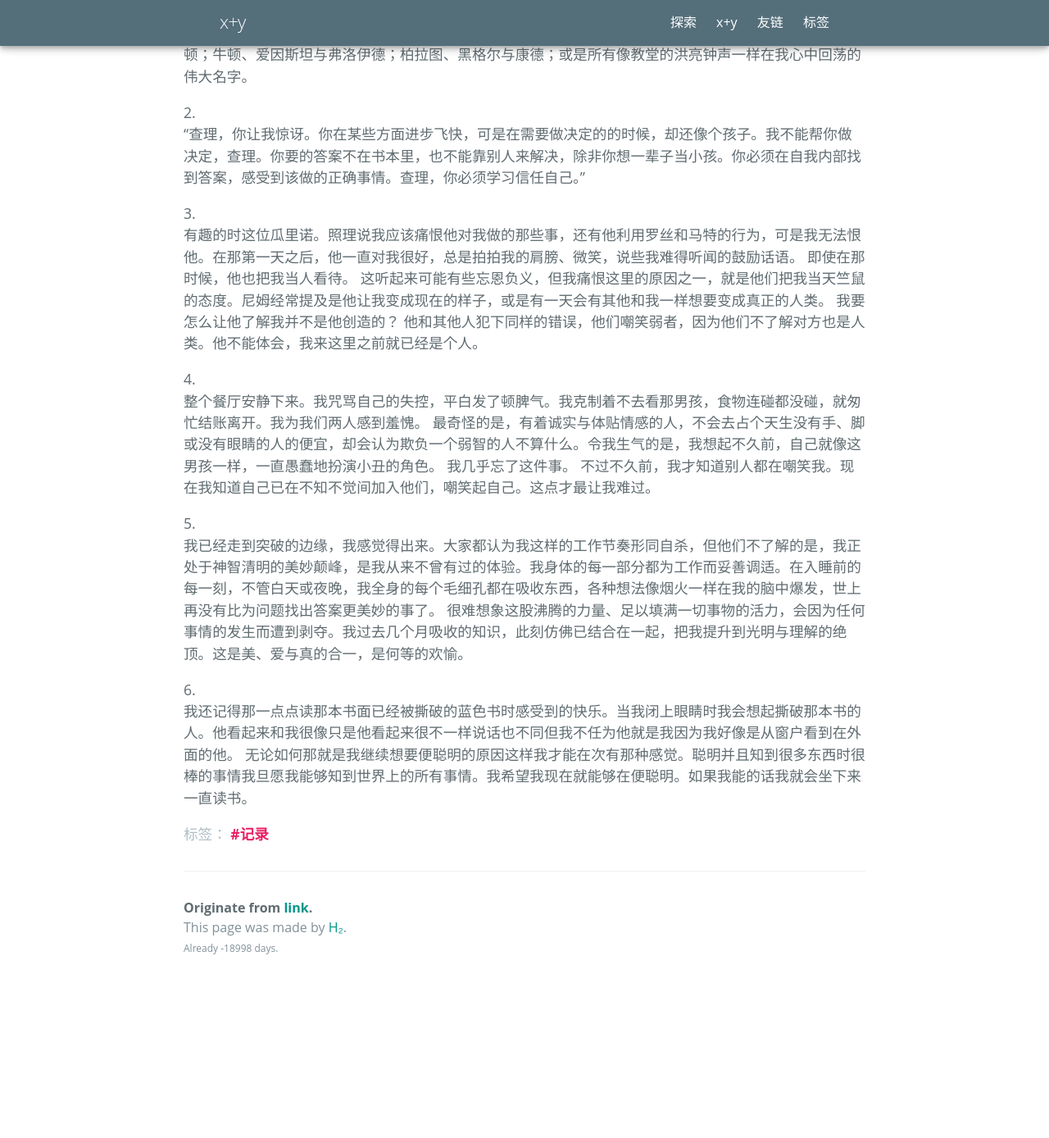
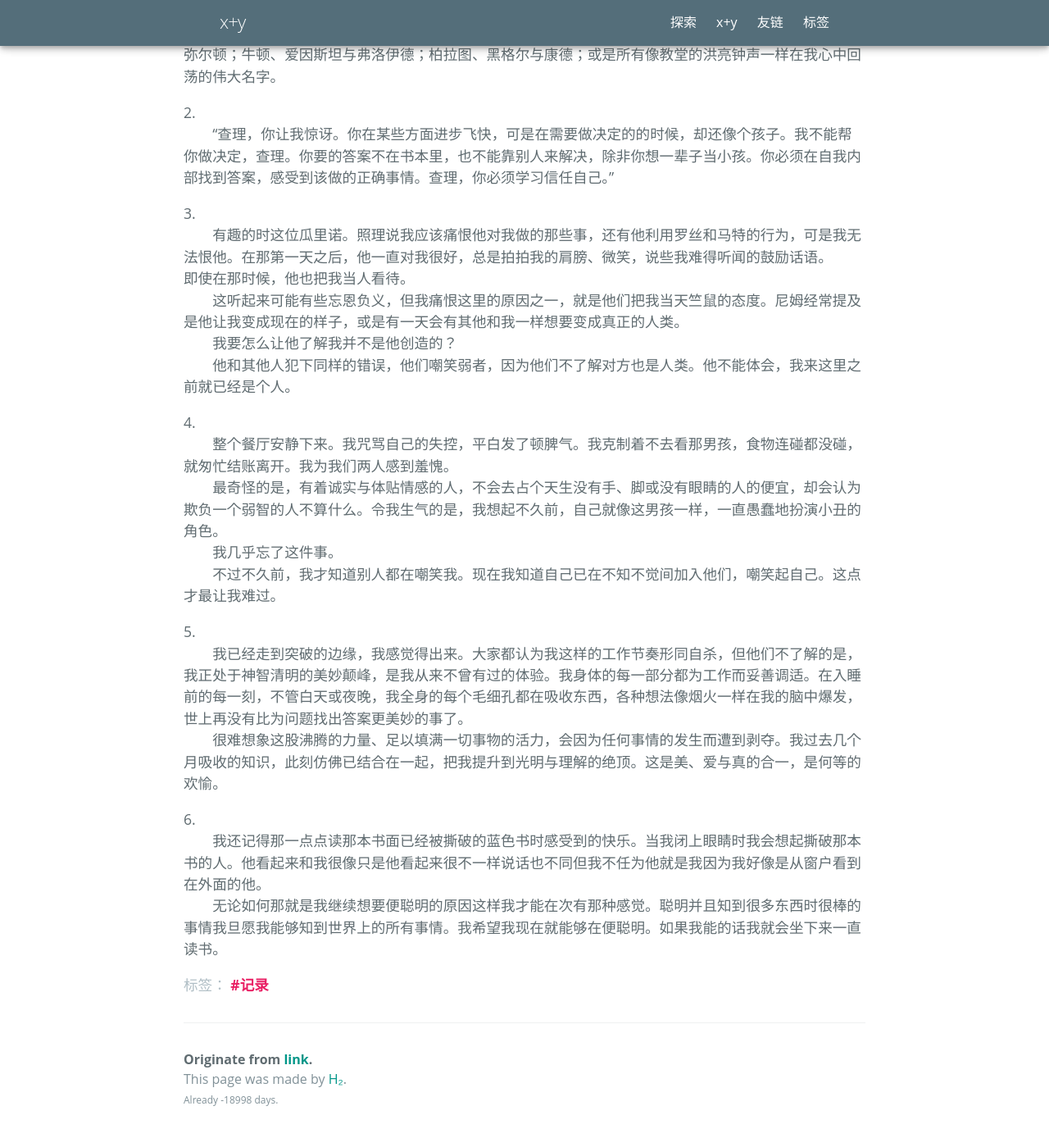
Before and after one commit to xplusy44/xplusy44.github.io, a Jekyll site: the page built from _posts/2022-1-23-献给阿尔吉侬的花束.md, in a window 1280 px wide and 1400 px high, scrolled down 712 px. Shown: the top 1388 px of the window at 82% size. Built offline with Jekyll 4.4.1, drawn with Linux system fonts in a browser that asks for light colours; some web fonts are replaced; before the commit the page ends 1927 px from its top, so only the background shows below that.

```diff
--- a/_posts/2022-1-23-献给阿尔吉侬的花束.md
+++ b/_posts/2022-1-23-献给阿尔吉侬的花束.md
@@ -7,28 +7,28 @@ tags: 记录
 前几天读了《献给阿尔吉侬的花束》，有很多感触很深的片段。没想到自己竟然情不自禁地拍下了这么多照片。我打算把这些触动我的片段转移到这里，当然，触动我的不止于此。不过，姑且把我手机里留存下来的东西搬运到这里吧。
 
 1.<br/>
-我知道做完实验室的事情后，不应该在学院附近继续逗留，但看到年轻男女带着书本进进出出，听到他们谈课堂上学到的东西，会让我兴奋。我很希望能和他们在波尔校区的餐馆中坐下来喝咖啡、聊天，一起争论政治、想法与书本上的问题。听他们谈论诗、科学与哲学，是很让人兴奋的事，不管谈论的是莎士比亚与弥尔顿；牛顿、爱因斯坦与弗洛伊德；柏拉图、黑格尔与康德；或是所有像教堂的洪亮钟声一样在我心中回荡的伟大名字。
+&emsp;&emsp;我知道做完实验室的事情后，不应该在学院附近继续逗留，但看到年轻男女带着书本进进出出，听到他们谈课堂上学到的东西，会让我兴奋。我很希望能和他们在波尔校区的餐馆中坐下来喝咖啡、聊天，一起争论政治、想法与书本上的问题。听他们谈论诗、科学与哲学，是很让人兴奋的事，不管谈论的是莎士比亚与弥尔顿；牛顿、爱因斯坦与弗洛伊德；柏拉图、黑格尔与康德；或是所有像教堂的洪亮钟声一样在我心中回荡的伟大名字。
 
 2.<br/>
-“查理，你让我惊讶。你在某些方面进步飞快，可是在需要做决定的的时候，却还像个孩子。我不能帮你做决定，查理。你要的答案不在书本里，也不能靠别人来解决，除非你想一辈子当小孩。你必须在自我内部找到答案，感受到该做的正确事情。查理，你必须学习信任自己。”
+&emsp;&emsp;“查理，你让我惊讶。你在某些方面进步飞快，可是在需要做决定的的时候，却还像个孩子。我不能帮你做决定，查理。你要的答案不在书本里，也不能靠别人来解决，除非你想一辈子当小孩。你必须在自我内部找到答案，感受到该做的正确事情。查理，你必须学习信任自己。”
 
 3.<br/>
-  有趣的时这位瓜里诺。照理说我应该痛恨他对我做的那些事，还有他利用罗丝和马特的行为，可是我无法恨他。在那第一天之后，他一直对我很好，总是拍拍我的肩膀、微笑，说些我难得听闻的鼓励话语。
-即使在那时候，他也把我当人看待。
-  这听起来可能有些忘恩负义，但我痛恨这里的原因之一，就是他们把我当天竺鼠的态度。尼姆经常提及是他让我变成现在的样子，或是有一天会有其他和我一样想要变成真正的人类。
-  我要怎么让他了解我并不是他创造的？
-  他和其他人犯下同样的错误，他们嘲笑弱者，因为他们不了解对方也是人类。他不能体会，我来这里之前就已经是个人。
+&emsp;&emsp;有趣的时这位瓜里诺。照理说我应该痛恨他对我做的那些事，还有他利用罗丝和马特的行为，可是我无法恨他。在那第一天之后，他一直对我很好，总是拍拍我的肩膀、微笑，说些我难得听闻的鼓励话语。
+&emsp;&emsp;即使在那时候，他也把我当人看待。<br/>
+&emsp;&emsp;这听起来可能有些忘恩负义，但我痛恨这里的原因之一，就是他们把我当天竺鼠的态度。尼姆经常提及是他让我变成现在的样子，或是有一天会有其他和我一样想要变成真正的人类。<br/>
+&emsp;&emsp;我要怎么让他了解我并不是他创造的？<br/>
+&emsp;&emsp;他和其他人犯下同样的错误，他们嘲笑弱者，因为他们不了解对方也是人类。他不能体会，我来这里之前就已经是个人。
 
 4.<br/>
-  整个餐厅安静下来。我咒骂自己的失控，平白发了顿脾气。我克制着不去看那男孩，食物连碰都没碰，就匆忙结账离开。我为我们两人感到羞愧。
-  最奇怪的是，有着诚实与体贴情感的人，不会去占个天生没有手、脚或没有眼睛的人的便宜，却会认为欺负一个弱智的人不算什么。令我生气的是，我想起不久前，自己就像这男孩一样，一直愚蠢地扮演小丑的角色。
-  我几乎忘了这件事。
-  不过不久前，我才知道别人都在嘲笑我。现在我知道自己已在不知不觉间加入他们，嘲笑起自己。这点才最让我难过。
+&emsp;&emsp;整个餐厅安静下来。我咒骂自己的失控，平白发了顿脾气。我克制着不去看那男孩，食物连碰都没碰，就匆忙结账离开。我为我们两人感到羞愧。<br/>
+&emsp;&emsp;最奇怪的是，有着诚实与体贴情感的人，不会去占个天生没有手、脚或没有眼睛的人的便宜，却会认为欺负一个弱智的人不算什么。令我生气的是，我想起不久前，自己就像这男孩一样，一直愚蠢地扮演小丑的角色。<br/>
+&emsp;&emsp;我几乎忘了这件事。<br/>
+&emsp;&emsp;不过不久前，我才知道别人都在嘲笑我。现在我知道自己已在不知不觉间加入他们，嘲笑起自己。这点才最让我难过。
 
 5.<br/>
-  我已经走到突破的边缘，我感觉得出来。大家都认为我这样的工作节奏形同自杀，但他们不了解的是，我正处于神智清明的美妙颠峰，是我从来不曾有过的体验。我身体的每一部分都为工作而妥善调适。在入睡前的每一刻，不管白天或夜晚，我全身的每个毛细孔都在吸收东西，各种想法像烟火一样在我的脑中爆发，世上再没有比为问题找出答案更美妙的事了。
-  很难想象这股沸腾的力量、足以填满一切事物的活力，会因为任何事情的发生而遭到剥夺。我过去几个月吸收的知识，此刻仿佛已结合在一起，把我提升到光明与理解的绝顶。这是美、爱与真的合一，是何等的欢愉。
+&emsp;&emsp;我已经走到突破的边缘，我感觉得出来。大家都认为我这样的工作节奏形同自杀，但他们不了解的是，我正处于神智清明的美妙颠峰，是我从来不曾有过的体验。我身体的每一部分都为工作而妥善调适。在入睡前的每一刻，不管白天或夜晚，我全身的每个毛细孔都在吸收东西，各种想法像烟火一样在我的脑中爆发，世上再没有比为问题找出答案更美妙的事了。<br/>
+&emsp;&emsp;很难想象这股沸腾的力量、足以填满一切事物的活力，会因为任何事情的发生而遭到剥夺。我过去几个月吸收的知识，此刻仿佛已结合在一起，把我提升到光明与理解的绝顶。这是美、爱与真的合一，是何等的欢愉。
 
 6.<br/>
-  我还记得那一点点读那本书面已经被撕破的蓝色书时感受到的快乐。当我闭上眼睛时我会想起撕破那本书的人。他看起来和我很像只是他看起来很不一样说话也不同但我不任为他就是我因为我好像是从窗户看到在外面的他。
-  无论如何那就是我继续想要便聪明的原因这样我才能在次有那种感觉。聪明并且知到很多东西时很棒的事情我旦愿我能够知到世界上的所有事情。我希望我现在就能够在便聪明。如果我能的话我就会坐下来一直读书。
+&emsp;&emsp;我还记得那一点点读那本书面已经被撕破的蓝色书时感受到的快乐。当我闭上眼睛时我会想起撕破那本书的人。他看起来和我很像只是他看起来很不一样说话也不同但我不任为他就是我因为我好像是从窗户看到在外面的他。<br/>
+&emsp;&emsp;无论如何那就是我继续想要便聪明的原因这样我才能在次有那种感觉。聪明并且知到很多东西时很棒的事情我旦愿我能够知到世界上的所有事情。我希望我现在就能够在便聪明。如果我能的话我就会坐下来一直读书。
```
